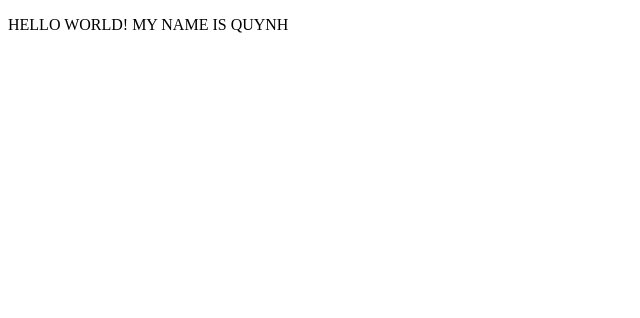
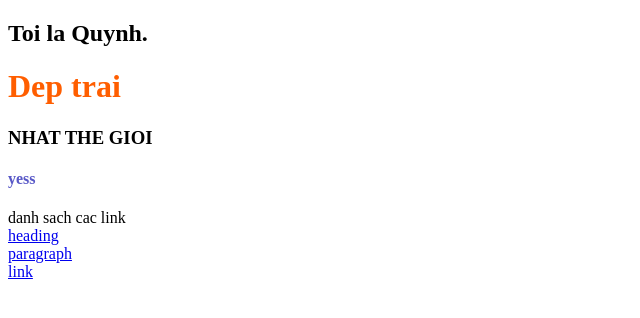
Before and after one commit to lemanhquynh223/lemanhquynh223.github.io, a plain HTML site: page index.html in a window 1280 px wide. Shown: the whole page, without its empty margins (0-640 px from the left). Drawn offline with Linux system fonts and the light colour scheme.

Commit message:
Add files via upload

```diff
--- a/index.html
+++ b/index.html
@@ -1,13 +1,20 @@
 <!DOCTYPE html>
 <html>
 <head>
-<title>My first website
+<title>heading
 </title>
 </head>
 <body>
-<p>
-HELLO WORLD!
-MY NAME IS QUYNH
-</p>
+    <h2> Toi la Quynh.</h2>
+    <h1 style="color:rgb(255, 94, 0);">Dep trai</h1>
+    <h3 style="color:rgba(12, 190, 36, 0.274):"> NHAT THE GIOI</h3>
+    <h4 style="color:rgb(88, 88, 199) ;">yess </h4>
+    danh sach cac link
+    <br>
+    <a href="heading.html"target="_parent">heading</a>
+    <br>
+    <a href="paragraph.html"target="_parent">paragraph</a>
+    <br>
+<a href="link.html"target="_parent">link</a>
 </body>
 </html>
```
Also changed, not shown: paragraph.html (added, +18 -0 lines).
